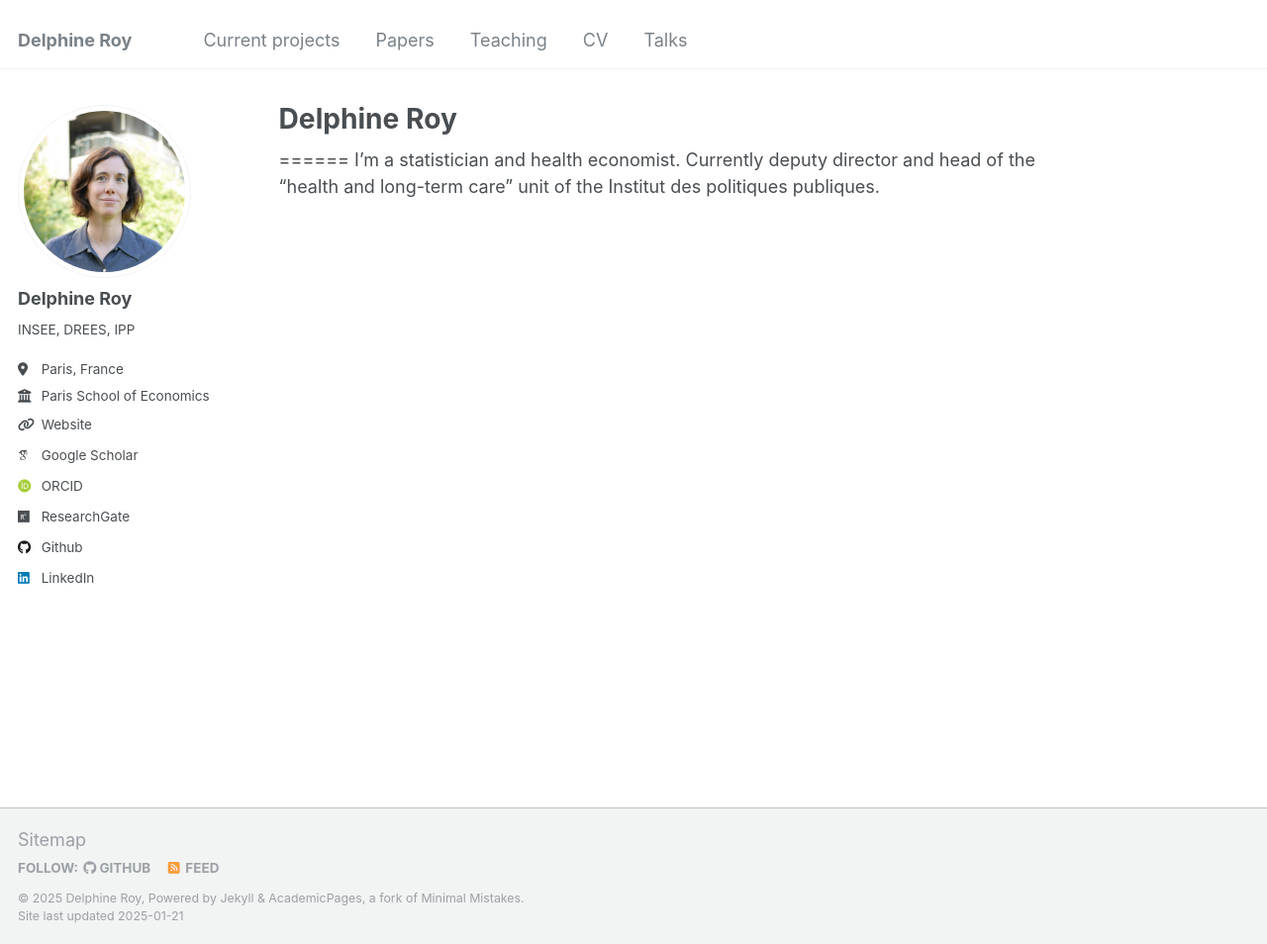
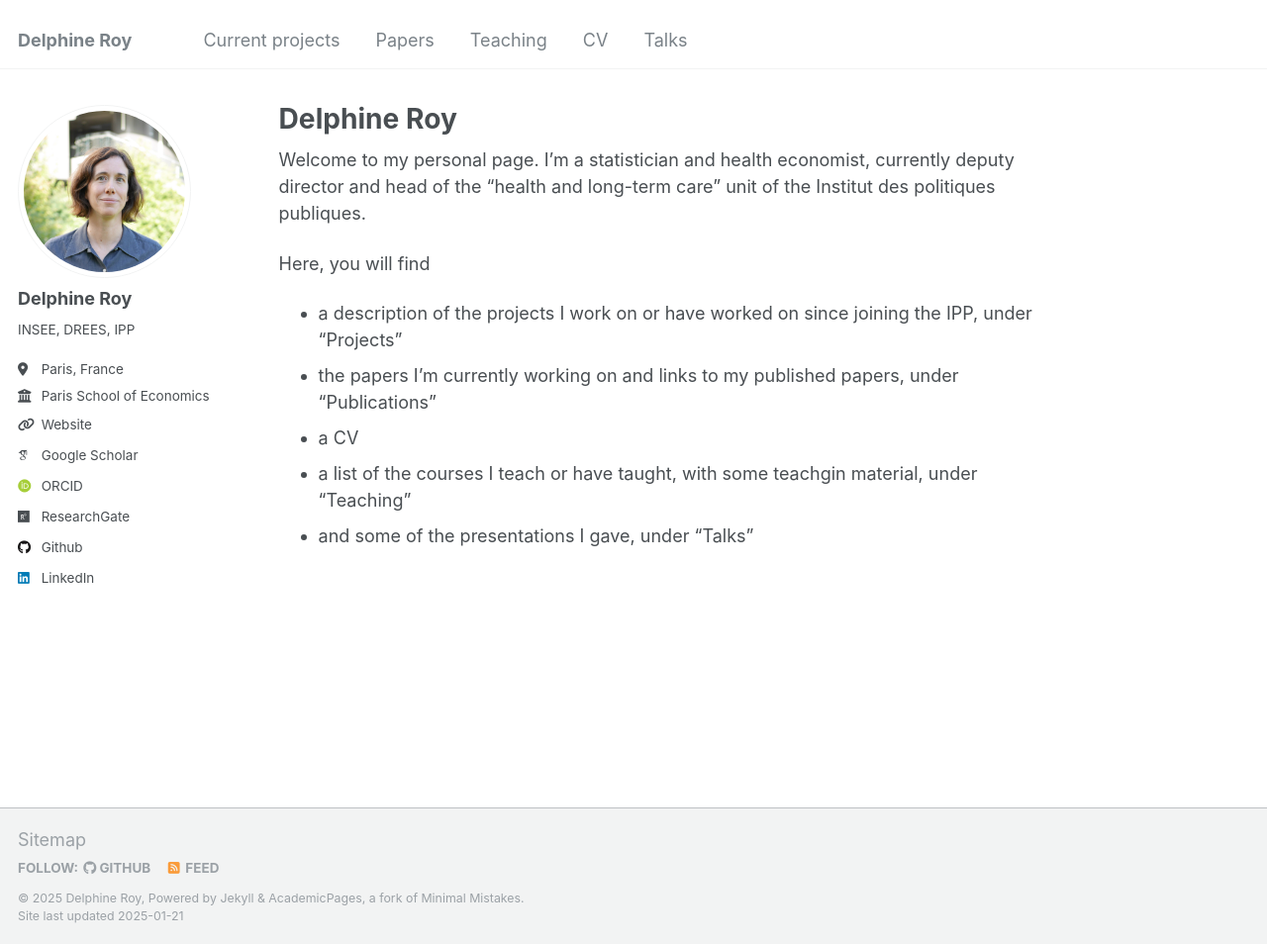
Before and after one commit to DelphineRoy/delphineroy.github.io, a Jekyll site: the page built from _pages/about.md, in a window 1280 px wide and 954 px high. Shown: the whole window at 99% size. Built offline with Jekyll 4.4.1, drawn with Linux system fonts in a browser that asks for light colours; some web fonts are replaced.

Commit message:
Update about.md

```diff
--- a/_pages/about.md
+++ b/_pages/about.md
@@ -7,5 +7,12 @@ redirect_from:
   - /about.html
 ---
 
-======
-I'm a statistician and health economist. Currently deputy director and head of the "health and long-term care" unit of the Institut des politiques publiques.
+
+Welcome to my personal page. I'm a statistician and health economist, currently deputy director and head of the "health and long-term care" unit of the Institut des politiques publiques.
+
+Here, you will find
+- a description of the projects I work on or have worked on since joining the IPP, under "Projects"
+- the papers I'm currently working on and links to my published papers, under "Publications"
+- a CV
+- a list of the courses I teach or have taught, with some teachgin material, under "Teaching"
+- and some of the presentations I gave, under "Talks"
```
